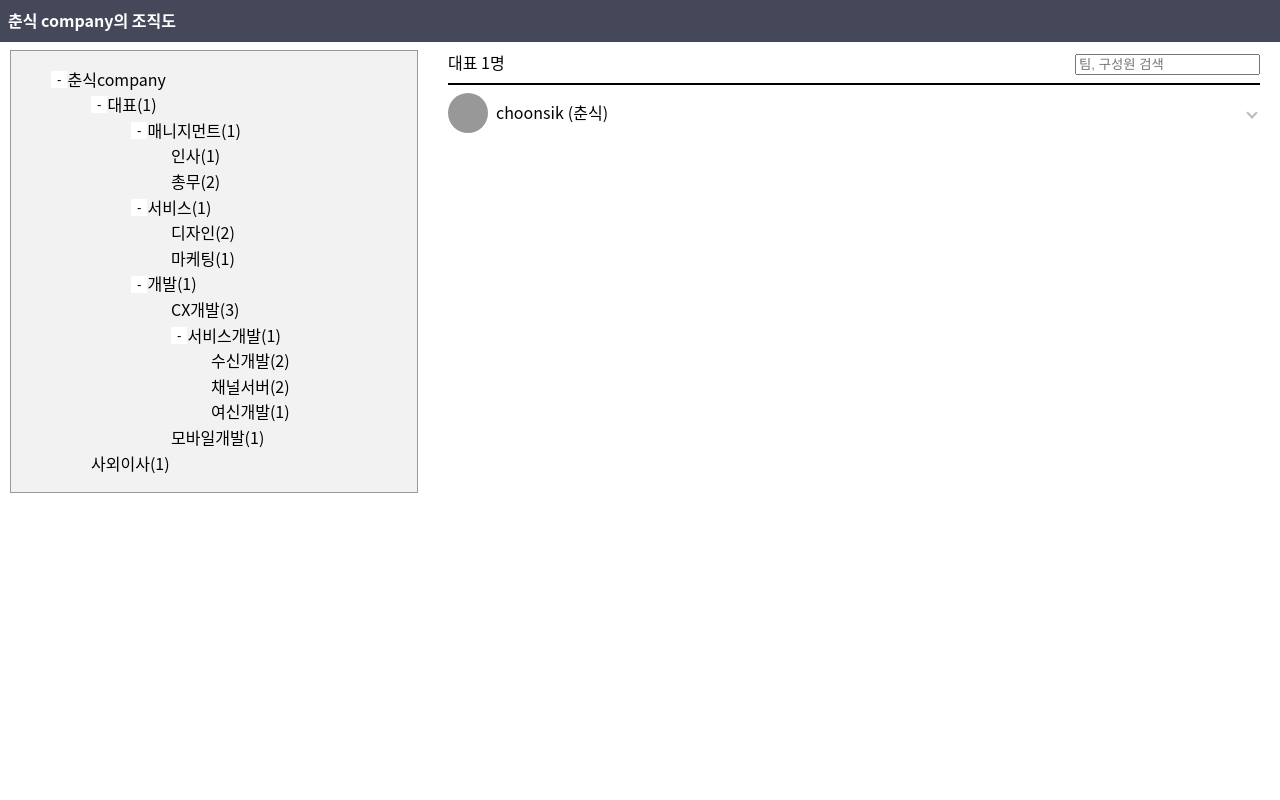
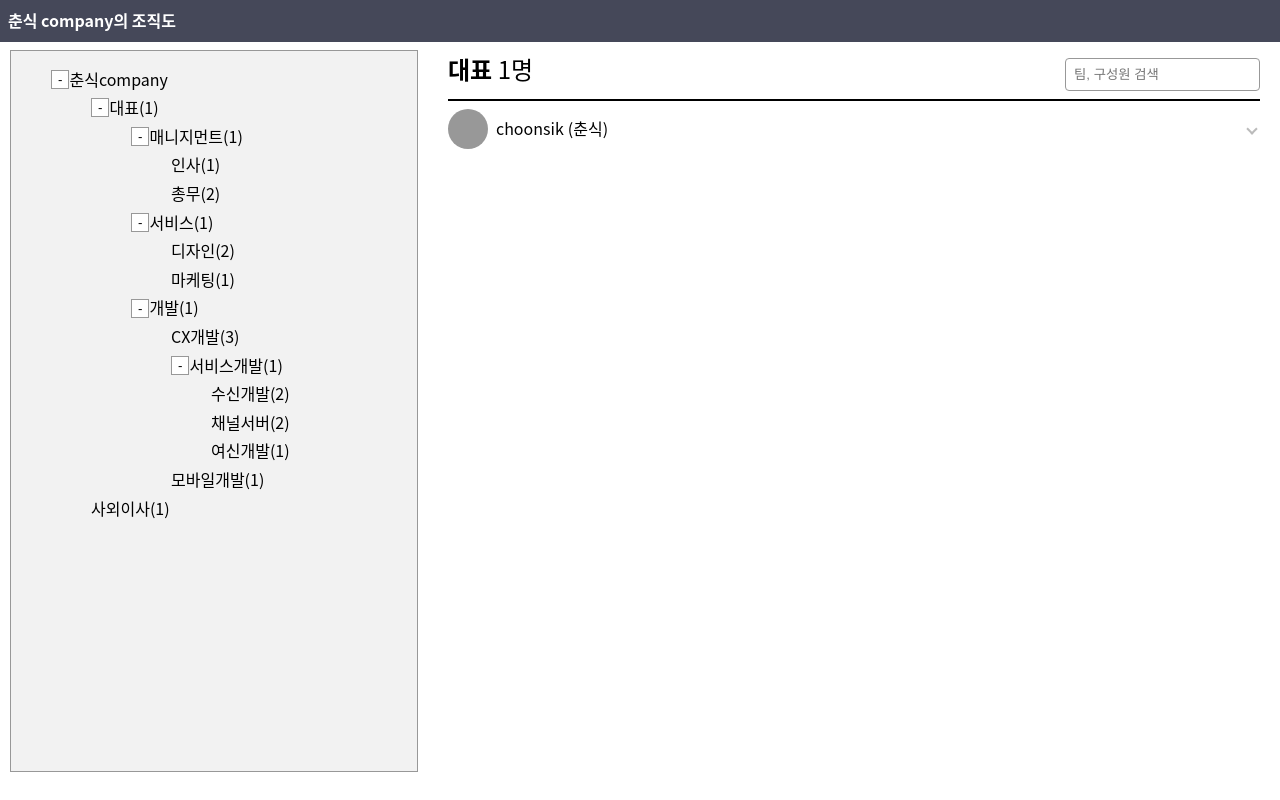
Before and after one commit to davidkim9204/department-chart, a React (Create React App) app: page / in a window 1280 px wide. Built offline with nearby package versions, Linux system fonts and the light colour scheme.

Commit message:
fix: styles

```diff
--- a/src/components/DepartmentList/DepartmentNode.js
+++ b/src/components/DepartmentList/DepartmentNode.js
@@ -1,5 +1,9 @@
 import { useState } from "react";
 import styled from "styled-components";
+
+const Wrapper = styled.div`
+  margin: 3px 0;
+`;
 
 const StyledList = styled.ul`
   list-style-type: none;
@@ -13,7 +17,7 @@ const DepartmentNameWrapper = styled.div`
 const StyledButton = styled.button`
   background-color: white;
   color: black;
-  border: none;
+  border: 1px solid #989898;
 `;
 
 function DepartmentNode(props) {
@@ -34,7 +38,7 @@ function DepartmentNode(props) {
   };
 
   return (
-    <>
+    <Wrapper>
       <li onClick={() => onClick(department)}>
         <DepartmentNameWrapper>
           {subDepartments.length > 0 && (
@@ -59,7 +63,7 @@ function DepartmentNode(props) {
           ))}
         </StyledList>
       )}
-    </>
+    </Wrapper>
   );
 }
 
--- a/src/components/DepartmentList/index.js
+++ b/src/components/DepartmentList/index.js
@@ -16,6 +16,7 @@ const StyledWrapper = styled.div`
   background-color: #f2f2f2;
   margin: 0 10px;
   border: 1px solid #989898;
+  height: 90vh;
 `;
 
 function DepartmentList(props) {
--- a/src/components/EmployeeList/index.js
+++ b/src/components/EmployeeList/index.js
@@ -13,6 +13,17 @@ const StyledWrapper = styled.div`
 const StyledHeaderWrapper = styled.div`
   display: flex;
   justify-content: space-between;
+  font-size: 24px;
+`;
+
+const StyledDepartmentName = styled.span`
+  font-weight: 700;
+`;
+
+const StyledInput = styled.input`
+  padding: 8px;
+  border-radius: 4px;
+  border: 1px solid #989898;
 `;
 
 function EmployeeList(props) {
@@ -43,18 +54,23 @@ function EmployeeList(props) {
     <StyledWrapper>
       <StyledHeaderWrapper>
         <div>
-          {selectedDepartment && (
+          {selectedDepartment && !filterInputText && (
             <div>
-              {selectedDepartment.name} {filteredEmployees.length}명
+              <StyledDepartmentName>
+                {selectedDepartment.name}{" "}
+              </StyledDepartmentName>
+              {filteredEmployees.length > 0 && (
+                <span>{filteredEmployees.length}명</span>
+              )}
             </div>
           )}
         </div>
         <div>
-          <input
+          <StyledInput
             placeholder="팀, 구성원 검색"
             onChange={onInputChange}
             value={inputText}
-          ></input>
+          ></StyledInput>
         </div>
       </StyledHeaderWrapper>
       <Divider />
```
